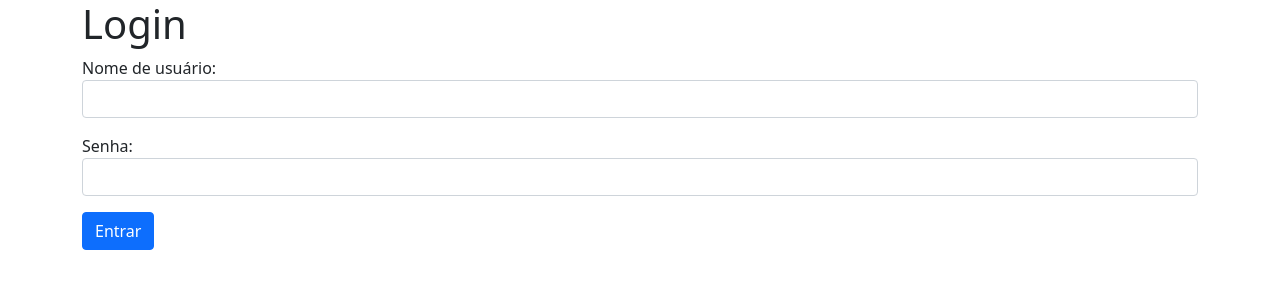
After one commit to Macorfilho/jogoteca, a Flask app: page /login in a window 1280 px wide. The commit adds this page. Shown: the top 300 px of the page. Run offline with Flask 3, Linux system fonts and the light colour scheme; some libraries are stand-ins or nearby versions.

Commit message:
criando autenticacao

```diff
--- a/jogoteca.py
+++ b/jogoteca.py
@@ -1,4 +1,4 @@
-from flask import Flask, render_template, request, redirect
+from flask import Flask, render_template, request, redirect, session, flash
 from models.jogo import Jogo
 
 jogo1 = Jogo('God of War', 'Ação', 'PS4')
@@ -8,12 +8,17 @@ lista = [jogo1, jogo2, jogo3]
 
 app = Flask(__name__)
 
+app.secret_key = 'alura'
+
 @app.route('/')
 def index():
     return render_template('lista.html', titulo='Jogos', jogos=lista)
 
 @app.route('/novo')
 def novo():
+    if 'usuario_logado' not in session or session['usuario_logado'] == None:
+        flash('Você precisa fazer login para adicionar um jogo!')
+        return redirect('/login')
     return render_template('novo.html', titulo='Novo Jogo')
 
 @app.route('/criar', methods=['POST'])
@@ -25,5 +30,25 @@ def criar():
     lista.append(jogo)
     return redirect('/')
 
+@app.route('/login')
+def login():
+    return render_template('login.html', titulo='Login')
+
+@app.route('/autenticar', methods=['POST'])
+def autenticar():
+    if 'alohomora' == request.form['senha']:
+        session['usuario_logado'] = request.form['usuario']
+        flash(session['usuario_logado'] + ' logado com sucesso!')
+        return redirect('/')
+    else:
+        flash('Usuário ou senha inválidos!')
+        return redirect('/login')
+
+@app.route('/logout')
+def logout():
+    session['usuario_logado'] = None
+    flash('Deslogado com sucesso!')
+    return redirect('/')
+
 
 app.run(debug=True)
--- a/templates/lista.html
+++ b/templates/lista.html
@@ -1,5 +1,4 @@
-{% extends "template.html" %}
-{% block conteudo %}
+{% extends "template.html" %} {% block conteudo %}
 <table class="table table-striped table-responsive table-bordered">
   <thead class="thead-default">
     <tr>
--- /dev/null
+++ b/templates/login.html
@@ -0,0 +1,13 @@
+{% extends "template.html" %} {% block conteudo %}
+<form method="POST" action="/autenticar">
+  <p>
+    <label>Nome de usuário:</label>
+    <input class="form-control" type="text" name="usuario" required />
+  </p>
+  <p>
+    <label>Senha:</label>
+    <input class="form-control" type="password" name="senha" required />
+  </p>
+  <p><button class="btn btn-primary" type="submit">Entrar</button></p>
+</form>
+{% endblock %}
--- a/templates/template.html
+++ b/templates/template.html
@@ -1,19 +1,29 @@
 <!DOCTYPE html>
 <html>
   <head>
-        <meta charset="utf-8">
-        <meta name="viewport" content="width=device-width, initial-scale=1">
+    <meta charset="utf-8" />
+    <meta name="viewport" content="width=device-width, initial-scale=1" />
     <title>Jogoteca</title>
-        <link rel="stylesheet" href="{{url_for('static', filename='css/bootstrap.css')}}">
+    <link
+      rel="stylesheet"
+      href="{{url_for('static', filename='bootstrap.css')}}"
+    />
   </head>
   <body>
     <div class="container">
+      {% with messages = get_flashed_messages() %} {% if messages %}
+      <ul id="messages" class="list-unstyled">
+        {% for message in messages %}
+        <li class="alert alert-success">{{ message }}</li>
+        {% endfor %}
+      </ul>
+      {% endif %} {% endwith %}
+
       <div class="page-header">
         <h1>{{titulo}}</h1>
       </div>
 
       {% block conteudo %}{% endblock %}
-
     </div>
   </body>
 </html>
```
Also changed, not shown: templates/novo.html (+4 -5 lines). Lines whose indentation alone changed are shown as unchanged.
